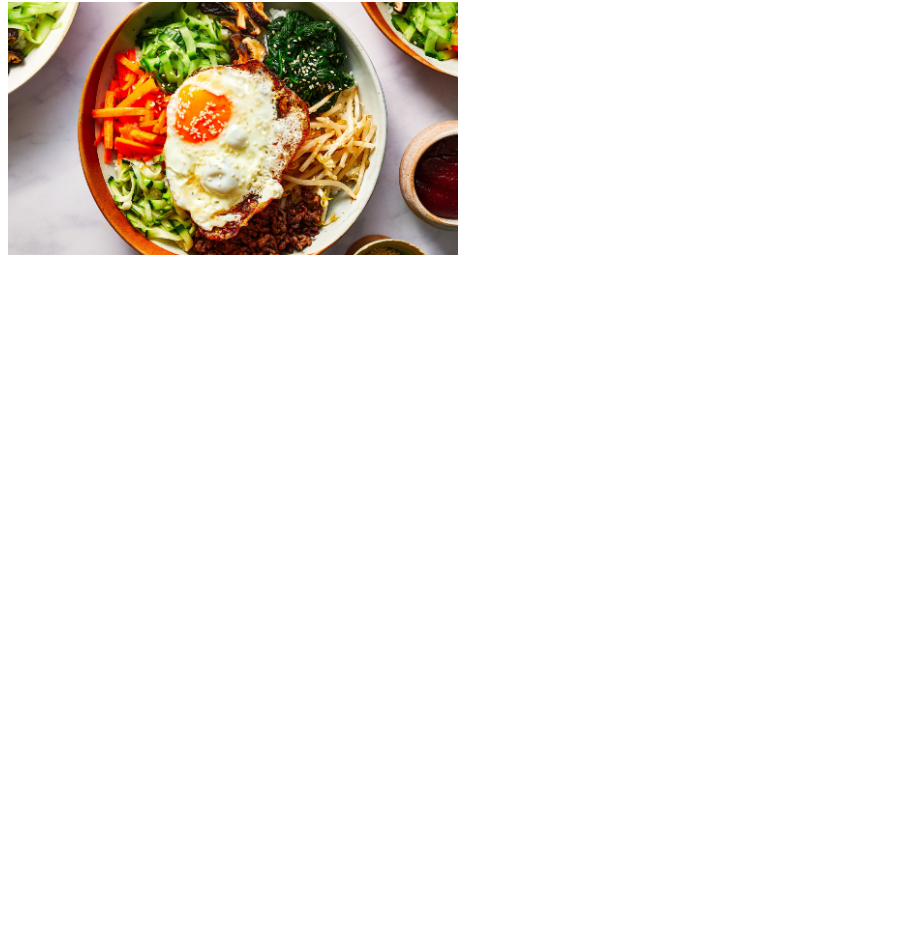
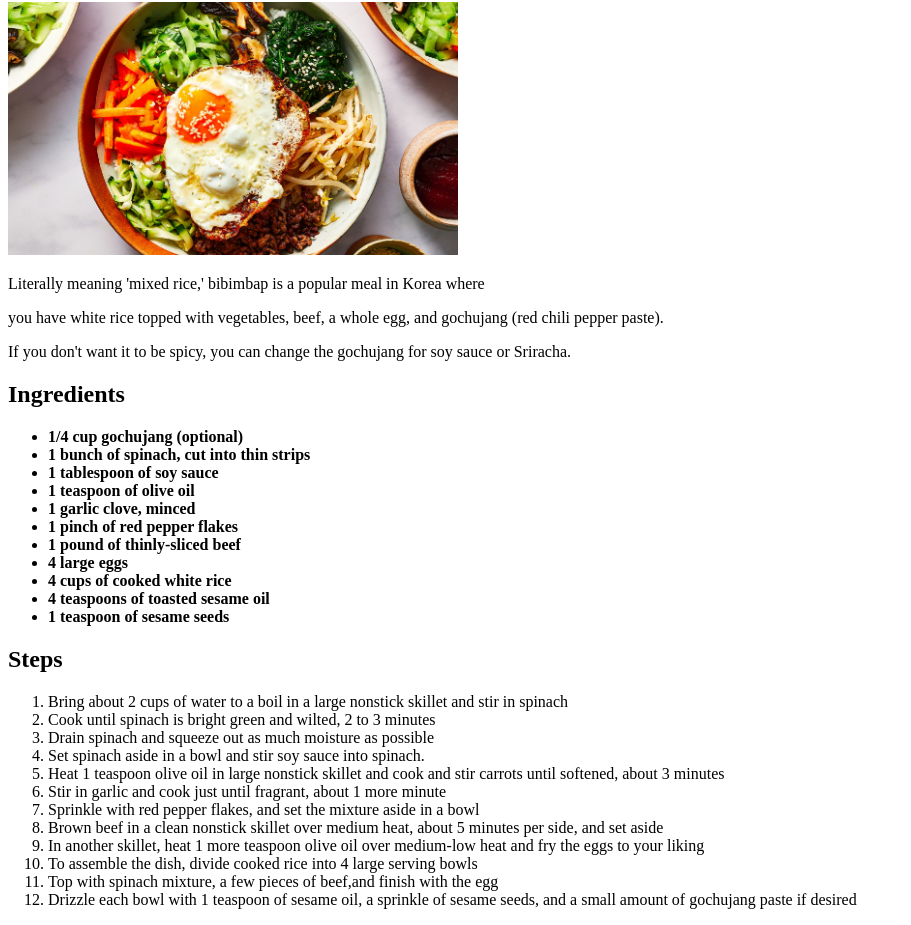
Before and after one commit to nick-mont/odin-recipes, a plain HTML site: page recipes/bibimbap.html in a window 1280 px wide. Shown: the part 78-1003 px from the top of the page, without its empty margins (0-911 px from the left). Before the commit the page ends 800 px from the top, so only its background shows below. Drawn offline with Linux system fonts and the light colour scheme.

Commit message:
Finished bibimbap.html

```diff
--- a/recipes/bibimbap.html
+++ b/recipes/bibimbap.html
@@ -7,6 +7,37 @@
 <body>
 <h1>Bibimbap Recipe</h1>
 <img src="../img/bibimbap.png" width="450" alt="Bibimbap image">
-
+<p>Literally meaning 'mixed rice,' bibimbap is a popular meal in Korea where</p>
+<p>you have white rice topped with vegetables, beef, a whole egg, and gochujang (red chili pepper paste).</p>
+<p>If you don't want it to be spicy, you can change the gochujang for soy sauce or Sriracha.</p>
+<h2>Ingredients</h2>
+<ul>
+    <li><strong>1/4 cup gochujang (optional)</strong></li>
+    <li><strong>1 bunch of spinach, cut into thin strips</strong></li>
+    <li><strong>1 tablespoon of soy sauce</strong></li>
+    <li><strong>1 teaspoon of olive oil</strong></li>
+    <li><strong>1 garlic clove, minced</strong></li>
+    <li><strong>1 pinch of red pepper flakes</strong></li>
+    <li><strong>1 pound of thinly-sliced beef</strong></li>
+    <li><strong>4 large eggs</strong></li>
+    <li><strong>4 cups of cooked white rice</strong></li>
+    <li><strong>4 teaspoons of toasted sesame oil</strong></li>
+    <li><strong>1 teaspoon of sesame seeds</strong></li>
+</ul>
+<h2>Steps</h2>
+<ol>
+    <li>Bring about 2 cups of water to a boil in a large nonstick skillet and stir in spinach</li>
+    <li>Cook until spinach is bright green and wilted, 2 to 3 minutes</li>
+    <li>Drain spinach and squeeze out as much moisture as possible</li>
+    <li>Set spinach aside in a bowl and stir soy sauce into spinach.</li>
+    <li>Heat 1 teaspoon olive oil in large nonstick skillet and cook and stir carrots until softened, about 3 minutes</li>
+    <li>Stir in garlic and cook just until fragrant, about 1 more minute</li>
+    <li>Sprinkle with red pepper flakes, and set the mixture aside in a bowl</li>
+    <li>Brown beef in a clean nonstick skillet over medium heat, about 5 minutes per side, and set aside</li>
+    <li>In another skillet, heat 1 more teaspoon olive oil over medium-low heat and fry the eggs to your liking</li>
+    <li>To assemble the dish, divide cooked rice into 4 large serving bowls</li>
+    <li>Top with spinach mixture, a few pieces of beef,and finish with the egg</li>
+    <li>Drizzle each bowl with 1 teaspoon of sesame oil, a sprinkle of sesame seeds, and a small amount of gochujang paste if desired</li>
+</ol>
 </body>
 </html>
```
